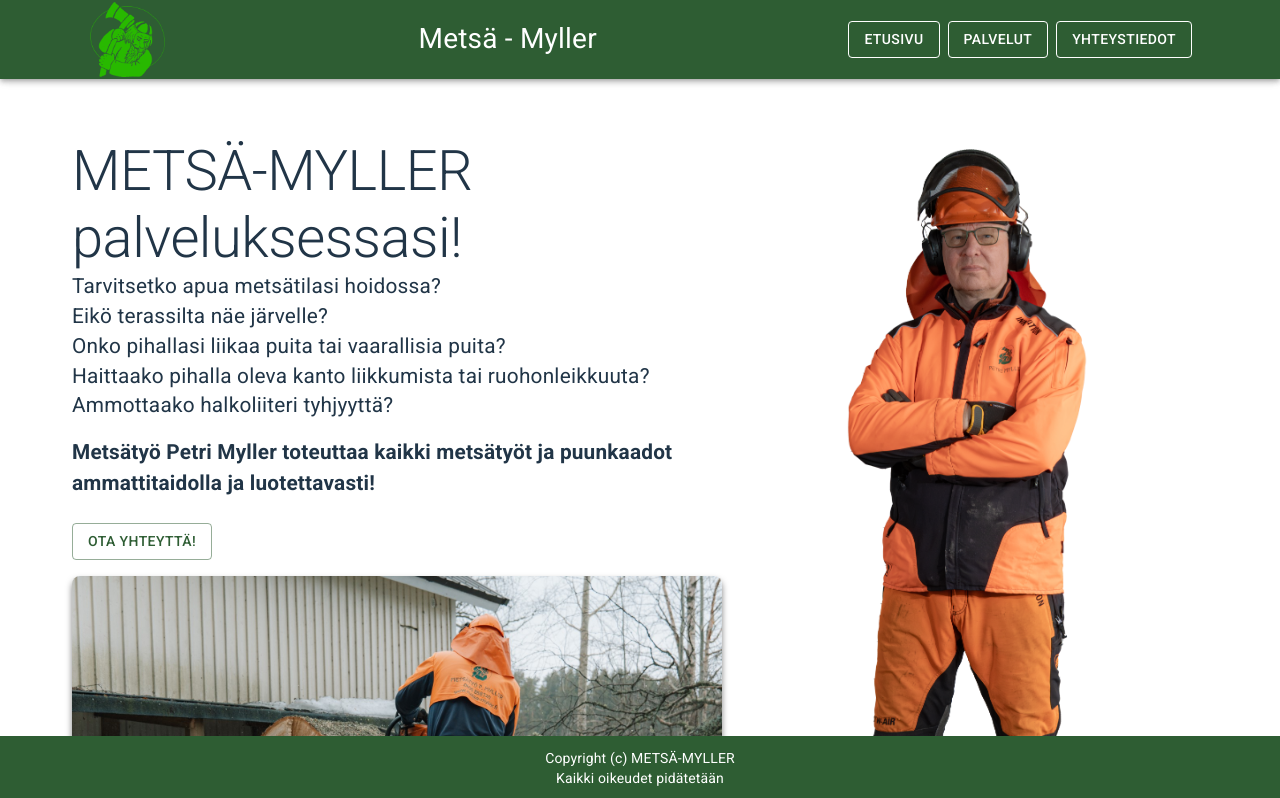
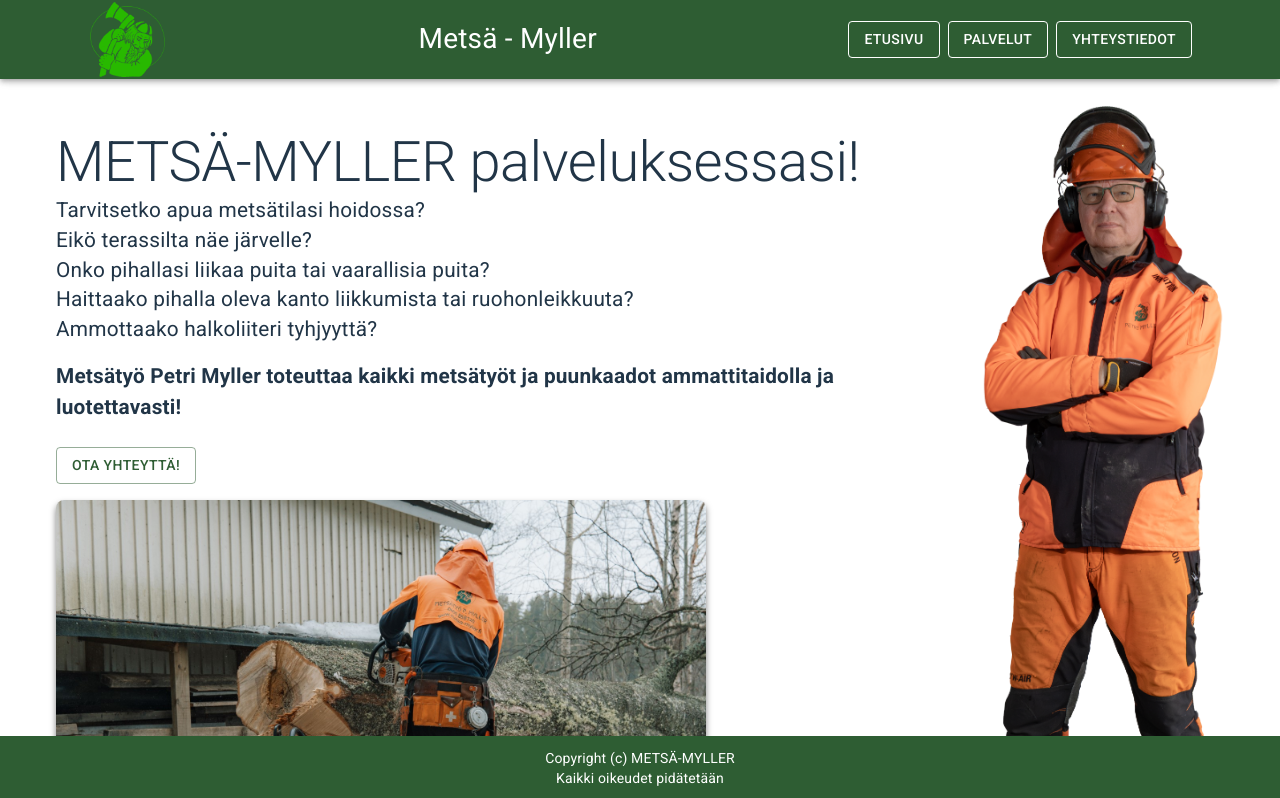
Before and after one commit to roopemyller/metsa-myller-websource, a React (Vite) app: page /#/ in a window 1280 px wide. Shown: the top 798 px of the page. Built offline with nearby package versions, Linux system fonts and the light colour scheme.

Commit message:
some ui fixes

```diff
--- a/src/App.tsx
+++ b/src/App.tsx
@@ -26,7 +26,7 @@
         <Container
           maxWidth="lg"
           sx={{
-            px: { xs: 2, md: 0 },
+            px: { xs: 1, md: 0 },
           }}
         >
           <Routes>
--- a/src/components/Home.tsx
+++ b/src/components/Home.tsx
@@ -10,7 +10,7 @@
                 direction={{ xs: "column", md: "row" }}
                 spacing={3}
                 alignItems="center"
-                padding={ { xs: 1, md: 4 }}
+                paddingLeft={ { xs: 0, md: 2}}
             >
                 <Box sx={{ flexGrow: 1, justifyContent: { xs: "center", md: "left" } }}>
                     <Typography variant="h2" sx={{wordBreak: "break-word", fontSize: { xs: '2.5rem', md: '3.5rem' }}}>METSÄ-MYLLER palveluksessasi!</Typography>
@@ -49,7 +49,7 @@
                     src={"./henkilo-koko.png"}
                     alt="Metsä-Myller henkilökuva"
                     sx={{
-                        paddingRight: 15,
+                        paddingRight: 2,
                         maxHeight: 850,
                         width: 'auto',
                         objectFit: 'contain',
```
